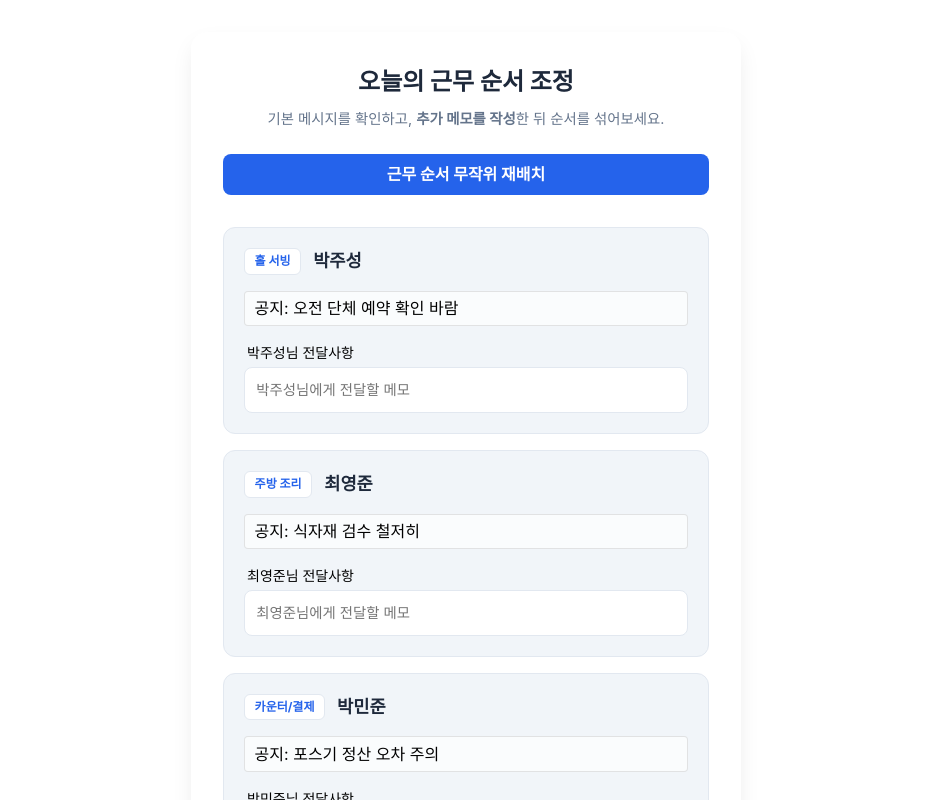
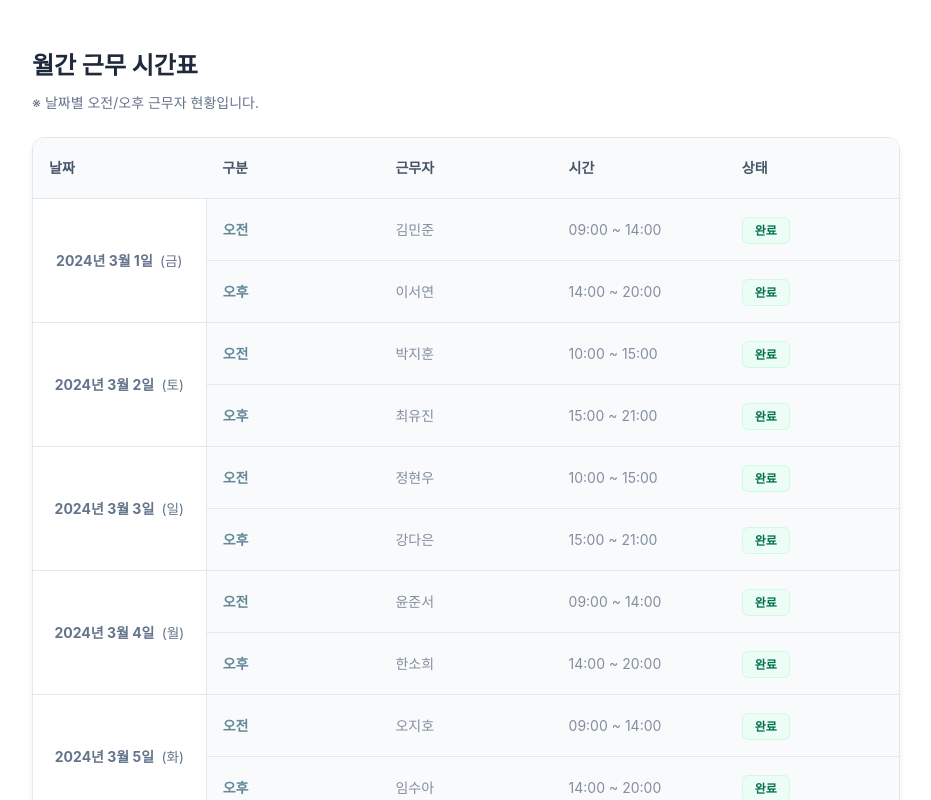
Before and after one commit to sasasak/likelion-16th-react, a React (Vite) app in the folder learning-react/04-리스트-렌더링-설계/: page / in a window 1280 px wide. Shown: the top 800 px of the page, without its empty margins (174-1105 px from the left). Built offline with nearby package versions, Linux system fonts and the light colour scheme.

Commit message:
learn. 복잡한 데이터를 기반으로 스케쥴 테이블 (리스트 렌더링)

```diff
--- a/learning-react/04-리스트-렌더링-설계/src/app/index.tsx
+++ b/learning-react/04-리스트-렌더링-설계/src/app/index.tsx
@@ -1,10 +1,10 @@
-import { ShiftManager } from '@/components'
+import { ScheduleTable } from '@/components'
 import S from './style.module.css'
 
 export default function App() {
   return (
     <div className={S.container}>
-      <ShiftManager />
+      <ScheduleTable />
     </div>
   )
 }
--- a/learning-react/04-리스트-렌더링-설계/src/components/ScheduleTable/index.tsx
+++ b/learning-react/04-리스트-렌더링-설계/src/components/ScheduleTable/index.tsx
@@ -1,12 +1,76 @@
+import { Fragment, useState } from 'react'
+import schedulesData from './data/schedule.json'
+import type { DailySchedule } from './type/schedule'
+import { formatDate } from './util/formatDate'
 import S from './style.module.css'
 
+const INITIAL_SCHEDULES: DailySchedule[] = schedulesData
+
 export default function ScheduleTable() {
+  const [schedules] = useState(INITIAL_SCHEDULES)
+
   return (
     <section className={S.container}>
       <header className={S.header}>
         <h2 id="table-title">월간 근무 시간표</h2>
         <p className={S.desc}>※ 날짜별 오전/오후 근무자 현황입니다.</p>
       </header>
+
+      <div
+        role="region"
+        aria-label="근무 시간표 데이터"
+        className={S.tableWrapper}
+      >
+        <table
+          className={S.table}
+          aria-description="2024년 3월 월간 근무 시간표이며 날짜, 근무 구분, 담당자, 시간, 완료
+            여부 정보를 포함하고 있습니다."
+        >
+          <caption className="sr-only">2024년 3월 월간 근무 시간표</caption>
+          <thead>
+            <tr>
+              <th scope="col">날짜</th>
+              <th scope="col">구분</th>
+              <th scope="col">근무자</th>
+              <th scope="col">시간</th>
+              <th scope="col">상태</th>
+            </tr>
+          </thead>
+          <tbody>
+            {schedules.map((day) => (
+              <Fragment key={day.id}>
+                {day.shifts.map((shift, index) => (
+                  <tr
+                    key={shift.id}
+                    className={shift.isCompleted ? S.completed : undefined}
+                  >
+                    {index === 0 && (
+                      <th
+                        scope="row"
+                        rowSpan={day.shifts.length}
+                        className={S.dateCell}
+                      >
+                        {formatDate(day.date)}{' '}
+                        <span className={S.day}>({day.dayOfWeek})</span>
+                      </th>
+                    )}
+                    <td className={S.typeCell}>{shift.type}</td>
+                    <td className={S.nameCell}>{shift.staffName}</td>
+                    <td className={S.timeCell}>
+                      {shift.startTime} ~ {shift.endTime}
+                    </td>
+                    <td className={S.statusCell}>
+                      <span className={ shift.isCompleted ? S.done : S.pending}>
+                        { shift.isCompleted ? '완료' : '예정'}
+                      </span>
+                    </td>
+                  </tr>
+                ))}
+              </Fragment>
+            ))}
+          </tbody>
+        </table>
+      </div>
     </section>
   )
 }
--- a/learning-react/04-리스트-렌더링-설계/src/components/ScheduleTable/type/schedule.ts
+++ b/learning-react/04-리스트-렌더링-설계/src/components/ScheduleTable/type/schedule.ts
@@ -2,7 +2,7 @@ export type ShiftType = '오전' | '오후' | '야간'
 
 export interface Shift {
   id: string
-  type: ShiftType
+  type: string
   staffName: string
   startTime: string
   endTime: string
```
